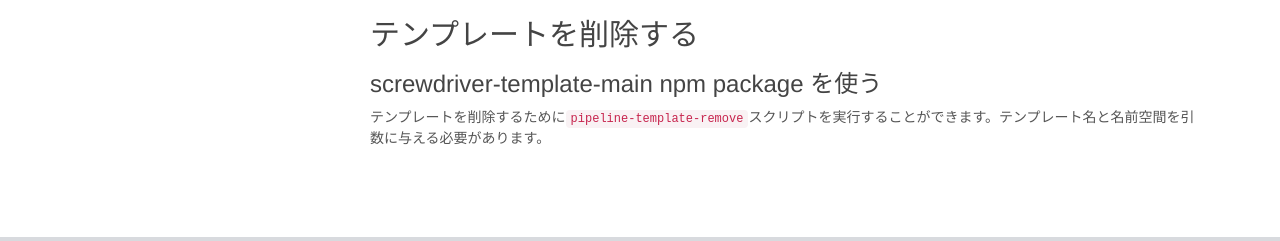
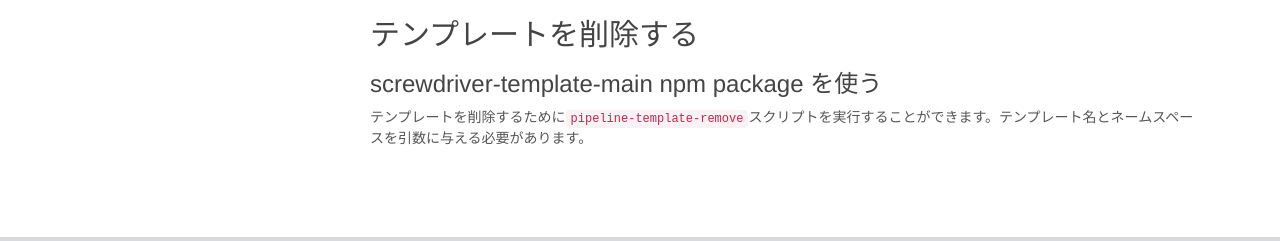
Before and after one commit to screwdriver-cd/guide, a Jekyll site: the page built from docs/ja/user-guide/templates/pipeline-templates.md, in a window 1280 px wide and 900 px high, scrolled down 3224 px. Shown: the part 642-883 px from the top of the window. Built offline with Jekyll 4.4.1, drawn with Linux system fonts in a browser that asks for light colours.

Commit message:
Update docs/ja/user-guide/templates/pipeline-templates.md
Co-authored-by: y-oksaku <43719835+y-oksaku@users.noreply.github.com>

```diff
--- a/docs/ja/user-guide/templates/pipeline-templates.md
+++ b/docs/ja/user-guide/templates/pipeline-templates.md
@@ -209,4 +209,4 @@ _注意: イベント作成時にテンプレートが展開されるので、
 ## テンプレートを削除する
 
 ### screwdriver-template-main npm package を使う
-テンプレートを削除するために`pipeline-template-remove`スクリプトを実行することができます。テンプレート名と名前空間を引数に与える必要があります。
+テンプレートを削除するために`pipeline-template-remove`スクリプトを実行することができます。テンプレート名とネームスペースを引数に与える必要があります。
```
